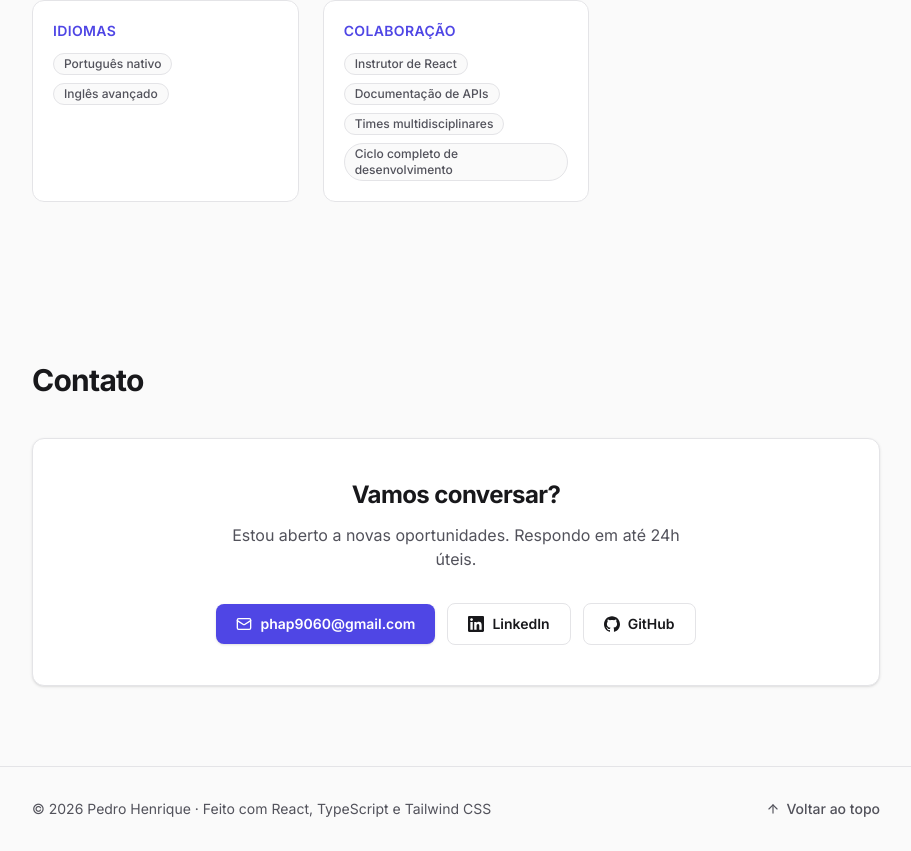
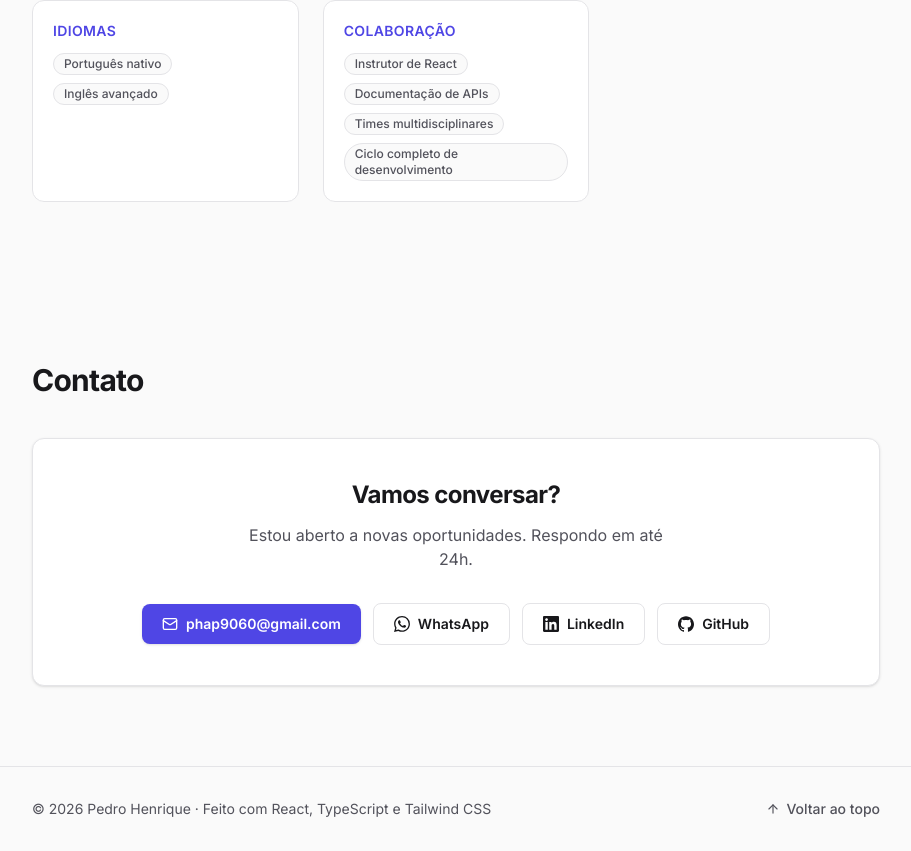
Before and after one commit to phap9060/curriculum-site, a React (Vite) app: page / in a window 1280 px wide. Shown: the part 3624-4475 px from the top of the page, without its empty margins (184-1095 px from the left). Built offline with nearby package versions, Linux system fonts and the light colour scheme.

Commit message:
feat: adicionar contato via WhatsApp e ajustar prazo de resposta

```diff
--- a/src/components/ui/icons.tsx
+++ b/src/components/ui/icons.tsx
@@ -1,7 +1,7 @@
 import type { SVGProps } from 'react'
 
 /*
- * Ícones de marca (GitHub, LinkedIn) em SVG inline.
+ * Ícones de marca (GitHub, LinkedIn, WhatsApp) em SVG inline.
  * O lucide-react removeu brand icons nas versões recentes, então mantemos
  * os nossos aqui. ViewBox 24x24, alinhados aos ícones do lucide.
  */
@@ -26,6 +26,22 @@ export function GithubIcon({ size = 16, ...props }: BrandIconProps) {
   )
 }
 
+export function WhatsappIcon({ size = 16, ...props }: BrandIconProps) {
+  return (
+    <svg
+      xmlns="http://www.w3.org/2000/svg"
+      width={size}
+      height={size}
+      viewBox="0 0 24 24"
+      fill="currentColor"
+      aria-hidden
+      {...props}
+    >
+      <path d="M17.472 14.382c-.297-.149-1.758-.867-2.03-.967-.273-.099-.471-.148-.67.15-.197.297-.767.966-.94 1.164-.173.199-.347.223-.644.075-.297-.15-1.255-.463-2.39-1.475-.883-.788-1.48-1.761-1.653-2.059-.173-.297-.018-.458.13-.606.134-.133.298-.347.446-.52.149-.174.198-.298.298-.497.099-.198.05-.371-.025-.52-.075-.149-.669-1.612-.916-2.207-.242-.579-.487-.5-.669-.51-.173-.008-.371-.01-.57-.01-.198 0-.52.074-.792.372-.272.297-1.04 1.016-1.04 2.479 0 1.462 1.065 2.875 1.213 3.074.149.198 2.096 3.2 5.077 4.487.709.306 1.262.489 1.694.625.712.227 1.36.195 1.871.118.571-.085 1.758-.719 2.006-1.413.248-.694.248-1.289.173-1.413-.074-.124-.272-.198-.57-.347m-5.421 7.403h-.004a9.87 9.87 0 01-5.031-1.378l-.361-.214-3.741.982.998-3.648-.235-.374a9.86 9.86 0 01-1.51-5.26c.001-5.45 4.436-9.884 9.888-9.884 2.64 0 5.122 1.03 6.988 2.898a9.825 9.825 0 012.893 6.994c-.003 5.45-4.437 9.884-9.885 9.884m8.413-18.297A11.815 11.815 0 0012.05 0C5.495 0 .16 5.335.157 11.892c0 2.096.547 4.142 1.588 5.945L.057 24l6.305-1.654a11.882 11.882 0 005.683 1.448h.005c6.554 0 11.89-5.335 11.893-11.893a11.821 11.821 0 00-3.48-8.413Z" />
+    </svg>
+  )
+}
+
 export function LinkedinIcon({ size = 16, ...props }: BrandIconProps) {
   return (
     <svg
--- a/src/data/profile.ts
+++ b/src/data/profile.ts
@@ -14,6 +14,7 @@ export interface SocialLinks {
   email: string
   linkedin: string
   github: string
+  whatsapp: string
 }
 
 export interface Stat {
@@ -134,6 +135,7 @@ export const profile = {
     email: 'phap9060@gmail.com',
     linkedin: 'https://linkedin.com/in/phap9060',
     github: 'https://github.com/phap9060',
+    whatsapp: 'https://wa.me/5586994633113',
   } satisfies SocialLinks,
 
   hero: {
@@ -328,7 +330,7 @@ export const profile = {
   contact: {
     recruiter: {
       title: 'Vamos conversar?',
-      subtitle: 'Estou aberto a novas oportunidades. Respondo em até 24h úteis.',
+      subtitle: 'Estou aberto a novas oportunidades. Respondo em até 24h.',
     },
     dev: {
       title: '$ ping pedro',
--- a/src/sections/Contact.tsx
+++ b/src/sections/Contact.tsx
@@ -4,7 +4,7 @@ import { profile } from '../data/profile'
 import { Section } from '../components/ui/Section'
 import { Card } from '../components/ui/Card'
 import { ButtonLink } from '../components/ui/ButtonLink'
-import { GithubIcon, LinkedinIcon } from '../components/ui/icons'
+import { GithubIcon, LinkedinIcon, WhatsappIcon } from '../components/ui/icons'
 
 /** CTA final de contato, com título e subtítulo específicos por modo. */
 export function Contact() {
@@ -24,6 +24,10 @@ export function Contact() {
             <Mail size={16} aria-hidden />
             {profile.social.email}
           </ButtonLink>
+          <ButtonLink variant="outline" href={profile.social.whatsapp} target="_blank" rel="noopener noreferrer">
+            <WhatsappIcon size={16} />
+            WhatsApp
+          </ButtonLink>
           <ButtonLink variant="outline" href={profile.social.linkedin} target="_blank" rel="noopener noreferrer">
             <LinkedinIcon size={16} />
             LinkedIn
```
Also changed, not shown: 2 other files (tests, documents, lock files or other folders).
